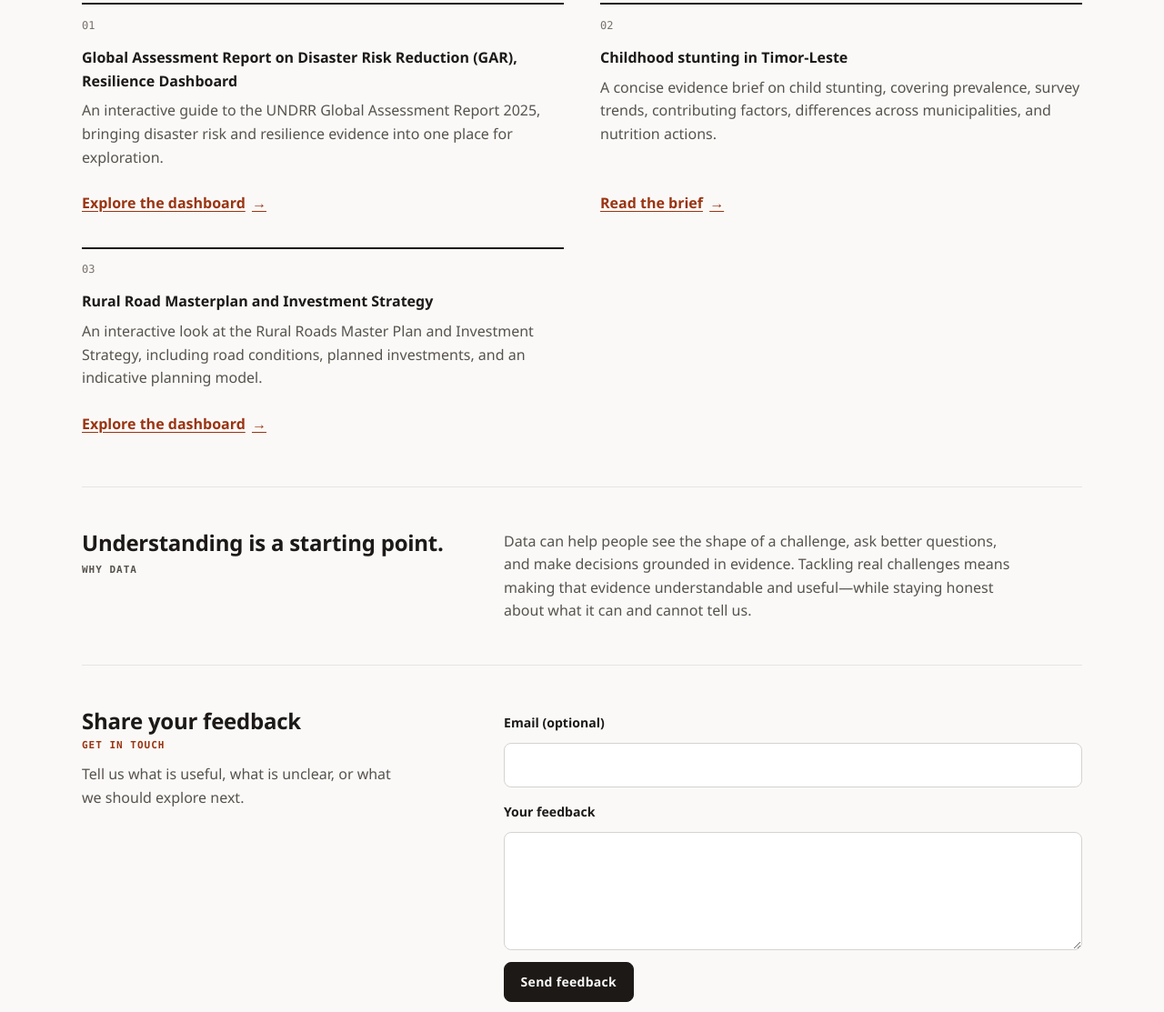
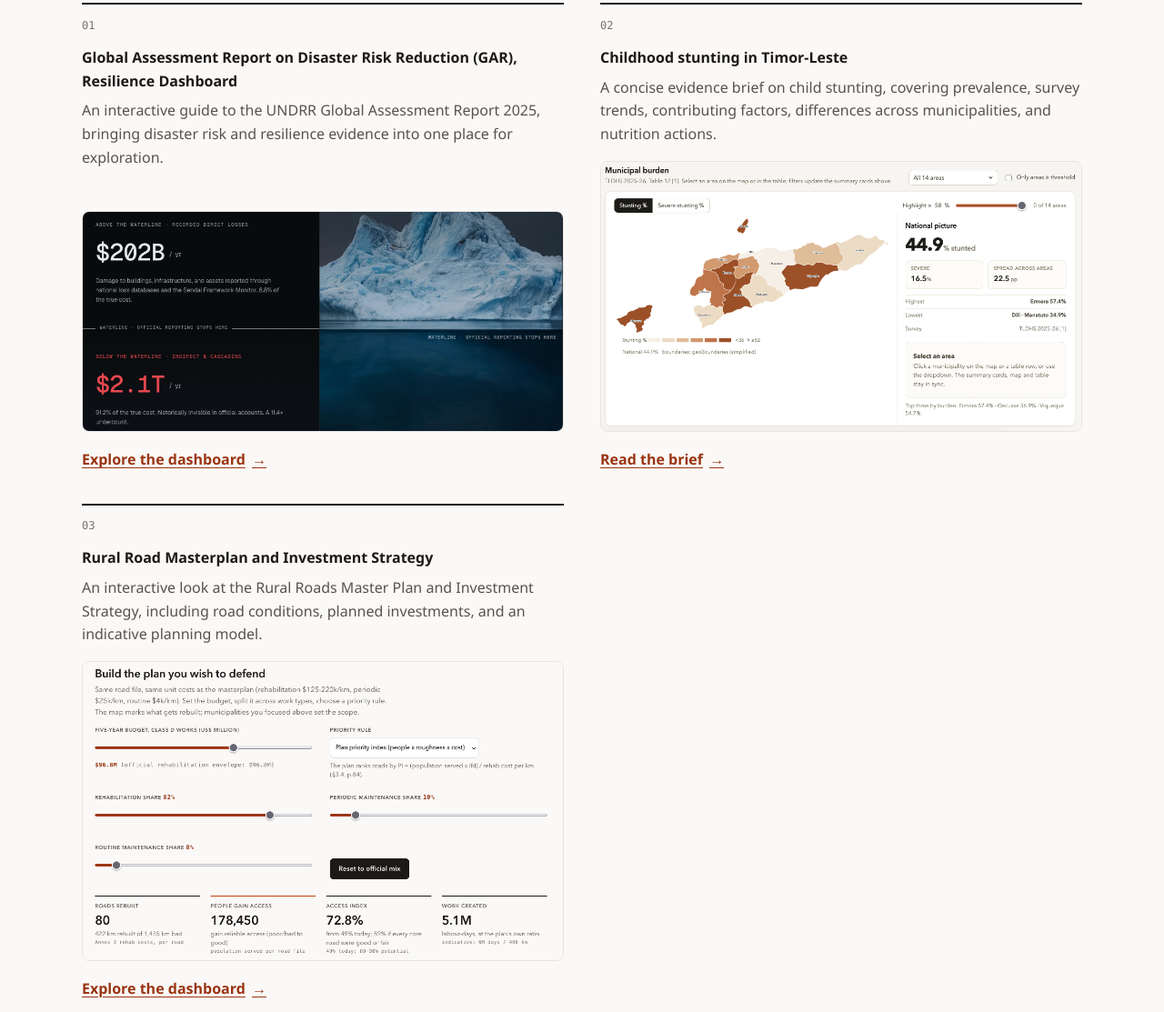
Before and after one commit to HumaFlo/HumaFlo.github.io, a plain HTML site: page index.html in a window 1280 px wide. Shown: the part 491-1604 px from the top of the page at 91% size. Drawn offline with Linux system fonts and the light colour scheme.

Commit message:
Add project preview images
Co-authored-by: Copilot App <223556219+Copilot@users.noreply.github.com>

```diff
--- a/index.html
+++ b/index.html
@@ -200,12 +200,25 @@
         color: var(--muted);
       }
 
+      .project-preview {
+        width: 100%;
+        margin: auto 0 0.55rem;
+      }
+
+      .project-preview img {
+        display: block;
+        width: 100%;
+        height: auto;
+        border: 1px solid var(--line);
+        border-radius: 8px;
+        background: var(--surface);
+      }
+
       .project-link {
         display: inline-flex;
         gap: 0.45rem;
         align-items: center;
         min-height: 44px;
-        margin-top: auto;
         font-weight: 600;
         text-decoration-thickness: 1px;
         text-underline-offset: 3px;
@@ -388,6 +401,16 @@
               An interactive guide to the UNDRR Global Assessment Report 2025, bringing
               disaster risk and resilience evidence into one place for exploration.
             </p>
+            <figure class="project-preview">
+              <img
+                src="/images/projects/gar-2025-resilience-dashboard.png"
+                alt="GAR 2025 dashboard showing reported losses above and indirect cascading losses below the waterline"
+                width="967"
+                height="442"
+                loading="lazy"
+                decoding="async"
+              >
+            </figure>
             <a
               class="project-link"
               href="https://humaflo.github.io/gar2025-resilience-dashboard/"
@@ -403,6 +426,16 @@
               trends, contributing factors, differences across municipalities, and
               nutrition actions.
             </p>
+            <figure class="project-preview">
+              <img
+                src="/images/projects/timor-leste-stunting.png"
+                alt="Timor-Leste municipal stunting dashboard with a map and national prevalence summary"
+                width="1019"
+                height="573"
+                loading="lazy"
+                decoding="async"
+              >
+            </figure>
             <a
               class="project-link"
               href="https://humaflo.github.io/timor-leste-stunting/"
@@ -417,6 +450,16 @@
               An interactive look at the Rural Roads Master Plan and Investment Strategy,
               including road conditions, planned investments, and an indicative planning model.
             </p>
+            <figure class="project-preview">
+              <img
+                src="/images/projects/rural-road-masterplan.png"
+                alt="Rural road investment planning dashboard with budget and work-share controls and projected results"
+                width="1026"
+                height="637"
+                loading="lazy"
+                decoding="async"
+              >
+            </figure>
             <a class="project-link" href="/rural-roads-dashboard/">
               Explore the dashboard <span aria-hidden="true">→</span>
             </a>
```
Also changed, not shown: images/projects/gar-2025-resilience-dashboard.png (added), images/projects/rural-road-masterplan.png (added), images/projects/timor-leste-stunting.png (added).
